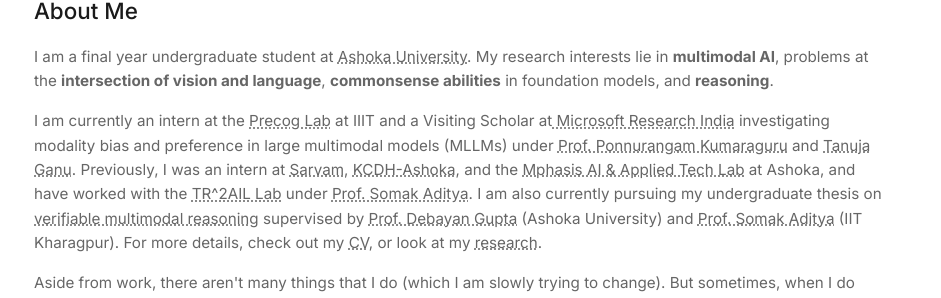
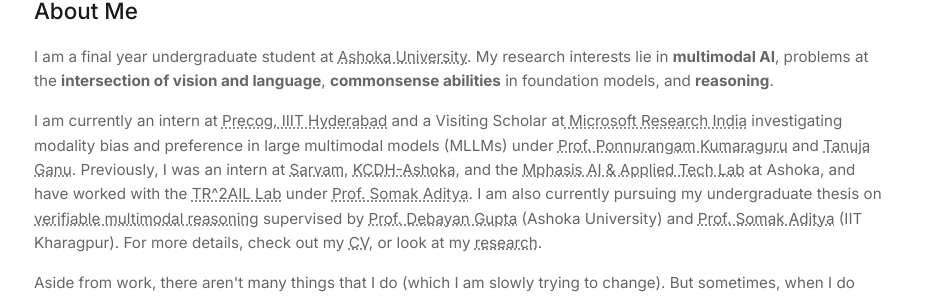
Before and after one commit to SwapnanilMukherjee/swapnanilmukherjee.github.io, a Jekyll site: the page built from index.md, in a window 1280 px wide and 900 px high. Shown: the part 291-589 px from the top of the window, without its empty margins (180-1121 px from the left). Built offline with Jekyll 4.4.1, drawn with Linux system fonts in a browser that asks for light colours.

Commit message:
updated bio

```diff
--- a/index.md
+++ b/index.md
@@ -46,7 +46,7 @@ layout: default
 <div class="section">
   <h2>About Me</h2>
   <p>I am a final year undergraduate student at <a href="https://wwww.ashoka.edu.in">Ashoka University</a>. My research interests lie in <b>multimodal AI</b>, problems at the <b>intersection of vision and language</b>, <b>commonsense abilities</b> in foundation models, and <b>reasoning</b>.</p>
-  <p>I am currently an intern at the <a href="https://precog.iiit.ac.in/" target="_blank">Precog Lab</a> at IIIT  and a Visiting Scholar at<a href="https://www.microsoft.com/en-us/research/lab/microsoft-research-india/" target="_blank"> Microsoft Research India</a> investigating modality bias and preference in large multimodal models (MLLMs) under <a href="https://precog.iiit.ac.in/bio/">Prof. Ponnurangam Kumaraguru</a> and <a href="https://www.microsoft.com/en-us/research/people/taganu/">Tanuja Ganu</a>. Previously, I was an intern at <a href="https://www.sarvam.ai/">Sarvam</a>, <a href="https://www.ashoka.edu.in/page/koita-centre-for-digital-health-at-ashoka/" target="_blank">KCDH-Ashoka</a>, and the <a href="https://www.ashoka.edu.in/about-mphasis-lab/" target="_blank">Mphasis AI & Applied Tech Lab</a> at Ashoka, and have worked with the <a href="https://adityasomak.github.io/research/">TR^2AIL Lab</a> under <a href="https://adityasomak.github.io/#about">Prof. Somak Aditya</a>. I am also currently pursuing my undergraduate thesis on <a href="https://arxiv.org/abs/2209.07662" target="_blank">verifiable multimodal reasoning</a> supervised by <a href="https://www.ashoka.edu.in/profile/debayan-gupta/" target="_blank">Prof. Debayan Gupta</a> (Ashoka University) and <a href="https://adityasomak.github.io/#about" target="_blank">Prof. Somak Aditya</a> (IIT Kharagpur). For more details, check out my <a href="/assets/CV.pdf">CV</a>, or look at my <a href="/research">research</a>.
+  <p>I am currently an intern at <a href="https://precog.iiit.ac.in/" target="_blank">Precog, IIIT Hyderabad</a> and a Visiting Scholar at<a href="https://www.microsoft.com/en-us/research/lab/microsoft-research-india/" target="_blank"> Microsoft Research India</a> investigating modality bias and preference in large multimodal models (MLLMs) under <a href="https://precog.iiit.ac.in/bio/">Prof. Ponnurangam Kumaraguru</a> and <a href="https://www.microsoft.com/en-us/research/people/taganu/">Tanuja Ganu</a>. Previously, I was an intern at <a href="https://www.sarvam.ai/">Sarvam</a>, <a href="https://www.ashoka.edu.in/page/koita-centre-for-digital-health-at-ashoka/" target="_blank">KCDH-Ashoka</a>, and the <a href="https://www.ashoka.edu.in/about-mphasis-lab/" target="_blank">Mphasis AI & Applied Tech Lab</a> at Ashoka, and have worked with the <a href="https://adityasomak.github.io/research/">TR^2AIL Lab</a> under <a href="https://adityasomak.github.io/#about">Prof. Somak Aditya</a>. I am also currently pursuing my undergraduate thesis on <a href="https://arxiv.org/abs/2209.07662" target="_blank">verifiable multimodal reasoning</a> supervised by <a href="https://www.ashoka.edu.in/profile/debayan-gupta/" target="_blank">Prof. Debayan Gupta</a> (Ashoka University) and <a href="https://adityasomak.github.io/#about" target="_blank">Prof. Somak Aditya</a> (IIT Kharagpur). For more details, check out my <a href="/assets/CV.pdf">CV</a>, or look at my <a href="/research">research</a>.
   </p>
   <p>Aside from work, there aren't many things that I do (which I am slowly trying to change). But sometimes, when I do find the motivation, I enjoy obsessing over frames. I am quite into comic universes, have an alarming number of <a href="https://open.spotify.com/listeningstats/share/4tgKHIWTjT4y1C9eMLqeIu?si=WWctd3MwQ_iZfaAQZod70A&lang=en&uri=spotify%3Alisteningstats" target="_blank">Spotify</a> minutes, and I try to swim sometimes. Please reach out to me if you find any of these interesting, or just want to have a chat!</p>
   <p class="note"> <b>[NOTE]</b> I am also actively looking for PhD positions starting Fall 2026 in the aforementioned research areas. If there are any openings and I might be a good fit for your group, do let me know!</p>
```
